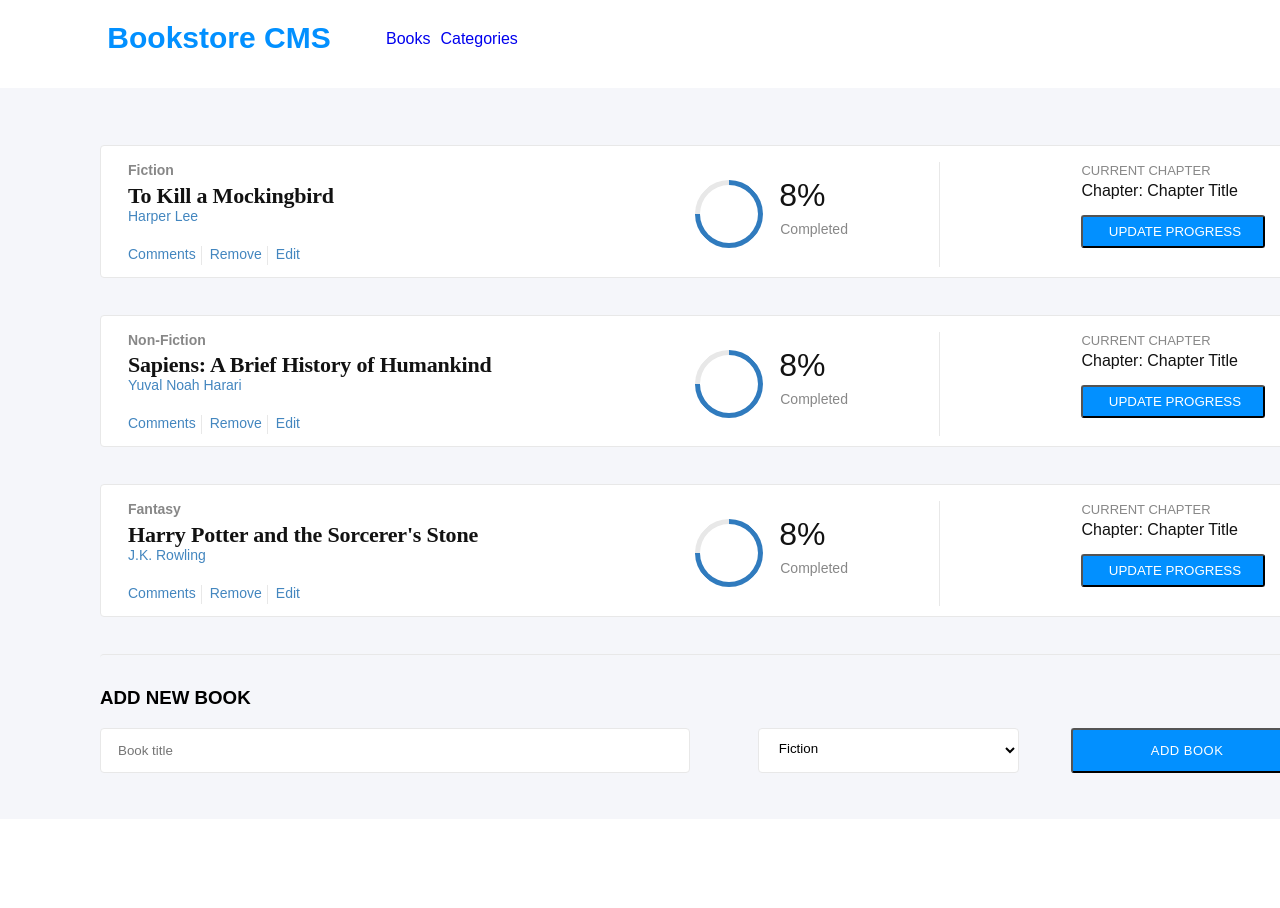
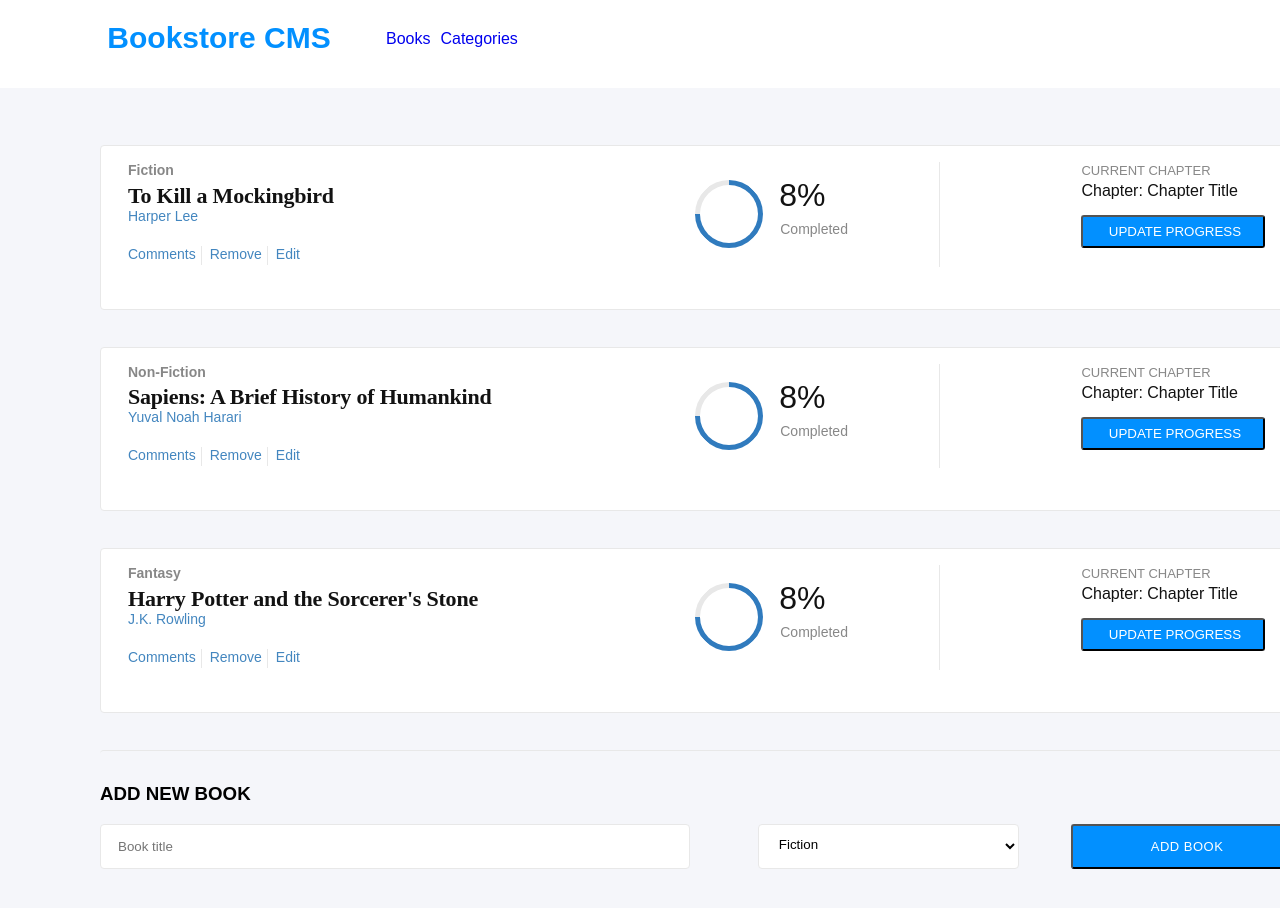
Before and after one commit to Nahid1911/bookstore_using_react, a React (Create React App) app: page / in a window 1280 px wide. Shown: the top 908 px of the page. Before the commit the page ends 819 px from the top, so only its background shows below. Built offline with nearby package versions, Linux system fonts and the light colour scheme.

Commit message:
Update readme file

```diff
--- a/src/index.css
+++ b/src/index.css
@@ -20,6 +20,7 @@
 .appDiv {
   background-color: #f5f6fa;
   padding: 1.25rem 0;
+  width: 100%;
 }
 
 .navBar > h1 {
@@ -54,7 +55,7 @@
   justify-content: space-between;
   width: 75rem;
   margin: 2.313rem 6.25rem 0;
-  padding: 1rem 1.188rem 0.625rem 1.688rem;
+  padding: 1rem 1.188rem 2.625rem 1.688rem;
   border-radius: 4px;
   border: 1px solid #e8e8e8;
   background-color: #fff;
```
Also changed, not shown: 2 other files (tests, documents, lock files or other folders).
